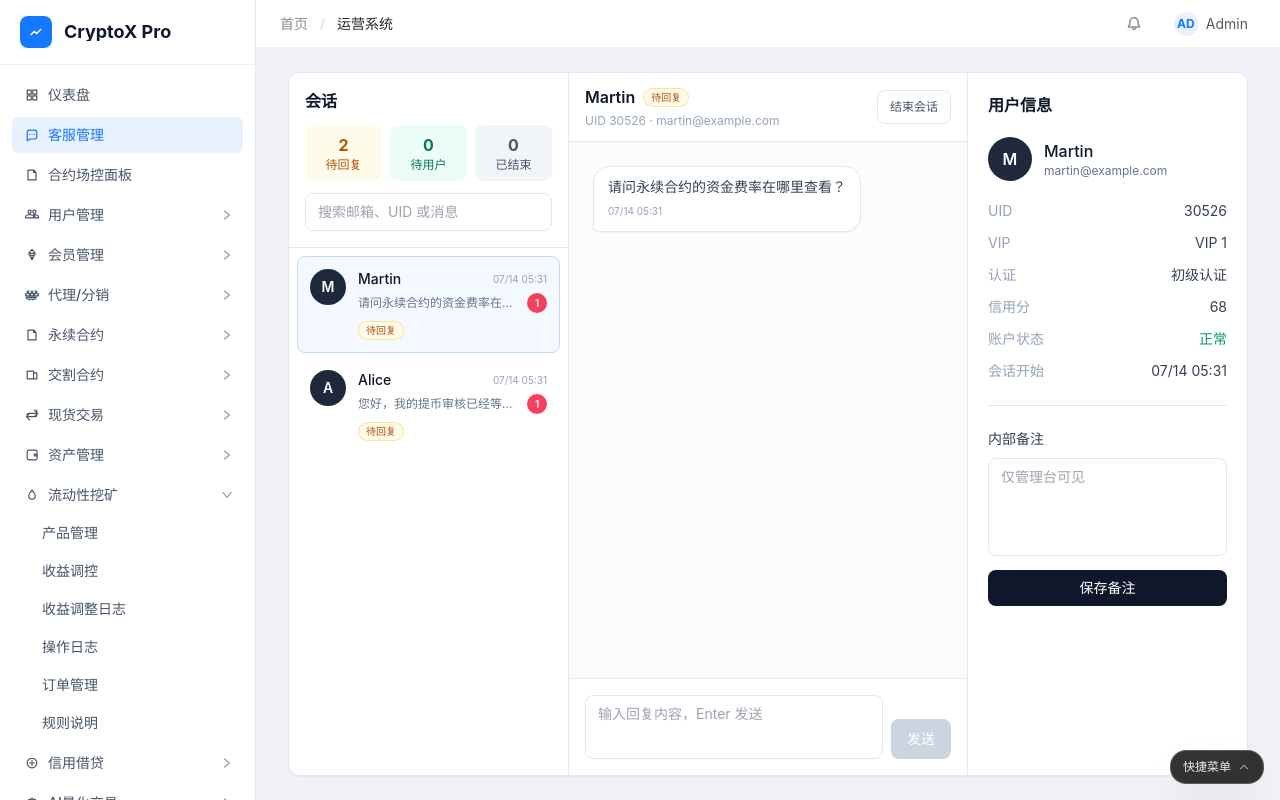
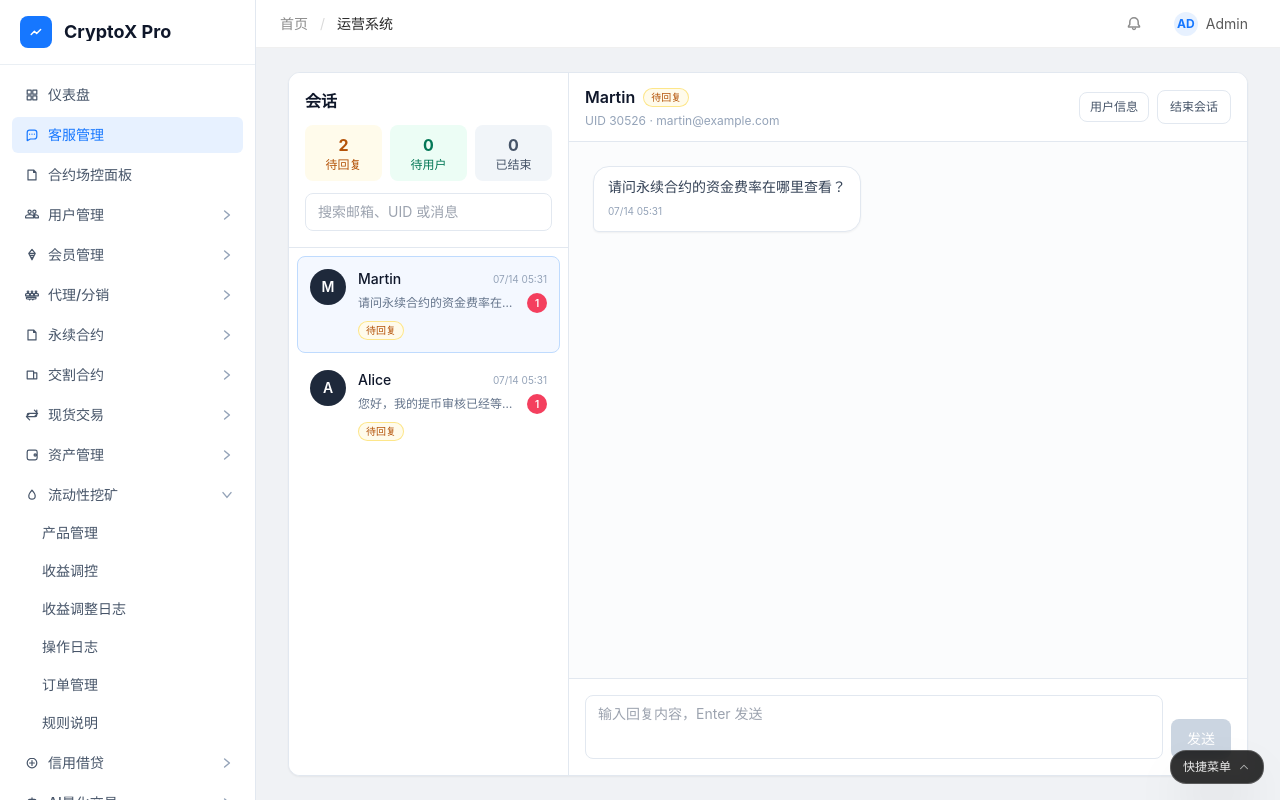
Before and after one commit to gloopai/fex-admin, a Vue app: page /admin/customer-service/workbench in a window 1280 px wide. Built offline with nearby package versions, Linux system fonts and the light colour scheme.

Commit message:
feat: reuse user detail drawer in customer service

```diff
--- a/src/pages/admin/customer-service/CustomerServiceWorkbenchPage.vue
+++ b/src/pages/admin/customer-service/CustomerServiceWorkbenchPage.vue
@@ -1,5 +1,7 @@
 <script setup>
 import { computed, nextTick, onMounted, onUnmounted, ref, watch } from 'vue'
+import UserDetailDrawer from '../../../admin/components/user/UserDetailDrawer.vue'
+import { USER_KYC_STATUS, USER_ROLE, USER_STATUS } from '../../../admin/constants/user.js'
 import {
   CUSTOMER_SERVICE_STATUS,
   filterCustomerServiceConversations,
@@ -11,7 +13,6 @@ const snapshot = ref(customerServiceRepository.getSnapshot())
 const selectedId = ref('')
 const query = ref('')
 const draft = ref('')
-const noteDraft = ref('')
 const errorMessage = ref('')
 const listOpen = ref(false)
 const profileOpen = ref(false)
@@ -25,6 +26,35 @@ const summary = computed(() => summarizeCustomerServiceConversations(snapshot.va
 const selected = computed(() =>
   snapshot.value.conversations.find((item) => item.id === selectedId.value) || null
 )
+const detailUser = computed(() => {
+  const conversation = selected.value
+  if (!conversation) return null
+
+  const user = conversation.user || {}
+  const uid = user.uid || conversation.userId
+  const vipLevel = Number(user.vip || 0)
+
+  return {
+    id: `user_${uid}`,
+    username: user.nickname || user.email || `user_${uid}`,
+    email: user.email || '',
+    phone: user.phone || '-',
+    role: USER_ROLE.USER,
+    status: user.accountStatus === '正常' ? USER_STATUS.ACTIVE : USER_STATUS.INACTIVE,
+    kycStatus: user.kyc === '高级认证' ? USER_KYC_STATUS.VERIFIED : USER_KYC_STATUS.NOT_VERIFIED,
+    isVip: vipLevel > 0,
+    vipLevel,
+    creditScore: Number(user.creditScore || 0),
+    balance: 0,
+    frozenBalance: 0,
+    totalProfit: 0,
+    tradingVolume: 0,
+    registerTime: conversation.createdAt,
+    lastLoginTime: conversation.updatedAt,
+    lastLoginIp: '-',
+    remark: conversation.internalNote || ''
+  }
+})
 const isClosed = computed(() => selected.value?.status === CUSTOMER_SERVICE_STATUS.CLOSED)
 const canReply = computed(() => Boolean(selected.value && !isClosed.value && draft.value.trim()))
 
@@ -64,7 +94,6 @@ async function scrollToLatest() {
 
 function selectConversation(conversation) {
   selectedId.value = conversation.id
-  noteDraft.value = conversation.internalNote || ''
   listOpen.value = false
   if (conversation.adminUnread) {
     customerServiceRepository.markRead({ conversationId: conversation.id, reader: 'admin' })
@@ -99,17 +128,9 @@ function endConversation() {
   customerServiceRepository.close({ conversationId: selected.value.id })
 }
 
-function saveNote() {
-  if (!selected.value) return
-  customerServiceRepository.saveNote({
-    conversationId: selected.value.id,
-    note: noteDraft.value
-  })
-}
-
 watch(selected, (conversation) => {
   if (!conversation) return
-  noteDraft.value = conversation.internalNote || ''
+  profileOpen.value = false
   scrollToLatest()
 })
 
@@ -132,7 +153,7 @@ onUnmounted(() => unsubscribe?.())
   <section class="relative h-full min-h-0">
     <p v-if="errorMessage" class="rounded-lg border border-rose-200 bg-rose-50 px-4 py-3 text-sm text-rose-700" role="alert">{{ errorMessage }}</p>
 
-    <div class="grid h-full min-h-0 overflow-hidden rounded-xl border border-slate-200 bg-white shadow-sm lg:grid-cols-[280px_minmax(0,1fr)] xl:grid-cols-[280px_minmax(0,1fr)_280px]">
+    <div class="grid h-full min-h-0 overflow-hidden rounded-xl border border-slate-200 bg-white shadow-sm lg:grid-cols-[280px_minmax(0,1fr)]">
       <aside
         class="fixed inset-y-0 left-0 z-50 flex w-[min(86vw,320px)] flex-col border-r border-slate-200 bg-white shadow-xl transition-transform lg:static lg:z-auto lg:w-auto lg:translate-x-0 lg:shadow-none"
         :class="listOpen ? 'translate-x-0' : '-translate-x-full'"
@@ -191,7 +212,7 @@ onUnmounted(() => unsubscribe?.())
               <p class="mt-1 text-xs text-slate-400">UID {{ selected.user.uid || selected.userId }} · {{ selected.user.email }}</p>
             </div>
             <div class="flex shrink-0 items-center gap-2">
-              <button type="button" class="rounded-lg border border-slate-200 px-2.5 py-1.5 text-xs text-slate-600 xl:hidden" @click="profileOpen = true">用户</button>
+              <button type="button" class="rounded-lg border border-slate-200 px-2.5 py-1.5 text-xs text-slate-600 transition hover:border-blue-200 hover:bg-blue-50 hover:text-blue-700" @click="profileOpen = true">用户信息</button>
               <button type="button" class="rounded-lg border border-slate-200 px-3 py-2 text-xs text-slate-600 transition hover:border-rose-200 hover:bg-rose-50 hover:text-rose-600 disabled:cursor-not-allowed disabled:opacity-40" :disabled="isClosed" @click="endConversation">结束会话</button>
             </div>
           </header>
@@ -221,38 +242,9 @@ onUnmounted(() => unsubscribe?.())
         </div>
       </main>
 
-      <aside
-        class="fixed inset-y-0 right-0 z-50 flex w-[min(86vw,320px)] flex-col border-l border-slate-200 bg-white p-5 shadow-xl transition-transform xl:static xl:z-auto xl:w-auto xl:translate-x-0 xl:shadow-none"
-        :class="profileOpen ? 'translate-x-0' : 'translate-x-full'"
-        aria-label="客服用户信息"
-      >
-        <div class="flex items-center justify-between">
-          <h2 class="font-semibold text-slate-900">用户信息</h2>
-          <button type="button" class="text-xl text-slate-400 xl:hidden" aria-label="关闭用户信息" @click="profileOpen = false">×</button>
-        </div>
-        <template v-if="selected">
-          <div class="mt-5 flex items-center gap-3">
-            <span class="grid h-11 w-11 place-items-center rounded-full bg-slate-800 font-semibold text-white">{{ (selected.user.nickname || selected.user.email || '?').slice(0, 1).toUpperCase() }}</span>
-            <div class="min-w-0"><p class="truncate font-medium text-slate-900">{{ selected.user.nickname || '未设置昵称' }}</p><p class="truncate text-xs text-slate-500">{{ selected.user.email }}</p></div>
-          </div>
-          <dl class="mt-5 space-y-3 text-sm">
-            <div class="flex justify-between gap-4"><dt class="text-slate-400">UID</dt><dd class="text-slate-700">{{ selected.user.uid || selected.userId }}</dd></div>
-            <div class="flex justify-between gap-4"><dt class="text-slate-400">VIP</dt><dd class="text-slate-700">VIP {{ selected.user.vip }}</dd></div>
-            <div class="flex justify-between gap-4"><dt class="text-slate-400">认证</dt><dd class="text-slate-700">{{ selected.user.kyc }}</dd></div>
-            <div class="flex justify-between gap-4"><dt class="text-slate-400">信用分</dt><dd class="text-slate-700">{{ selected.user.creditScore }}</dd></div>
-            <div class="flex justify-between gap-4"><dt class="text-slate-400">账户状态</dt><dd class="text-emerald-600">{{ selected.user.accountStatus }}</dd></div>
-            <div class="flex justify-between gap-4"><dt class="text-slate-400">会话开始</dt><dd class="text-right text-slate-700">{{ formatTime(selected.createdAt) }}</dd></div>
-          </dl>
-          <div class="mt-6 border-t border-slate-200 pt-5">
-            <label class="text-sm font-medium text-slate-700" for="customer-note">内部备注</label>
-            <textarea id="customer-note" v-model="noteDraft" rows="4" class="mt-2 w-full resize-none rounded-lg border border-slate-200 px-3 py-2 text-sm outline-none focus:border-blue-400 focus:ring-2 focus:ring-blue-100" placeholder="仅管理台可见" />
-            <button type="button" class="mt-2 w-full rounded-lg bg-slate-900 px-3 py-2 text-sm font-medium text-white hover:bg-slate-700" @click="saveNote">保存备注</button>
-          </div>
-        </template>
-        <p v-else class="mt-10 text-center text-sm text-slate-400">请选择会话查看用户信息</p>
-      </aside>
     </div>
 
-    <button v-if="listOpen || profileOpen" type="button" class="fixed inset-0 z-40 bg-black/30 xl:hidden" aria-label="关闭客服面板" @click="listOpen = false; profileOpen = false" />
+    <button v-if="listOpen" type="button" class="fixed inset-0 z-40 bg-black/30 lg:hidden" aria-label="关闭客服面板" @click="listOpen = false" />
+    <UserDetailDrawer :visible="profileOpen" :user="detailUser" @close="profileOpen = false" />
   </section>
 </template>
```
Also changed, not shown: 1 other file (tests, documents, lock files or other folders).
